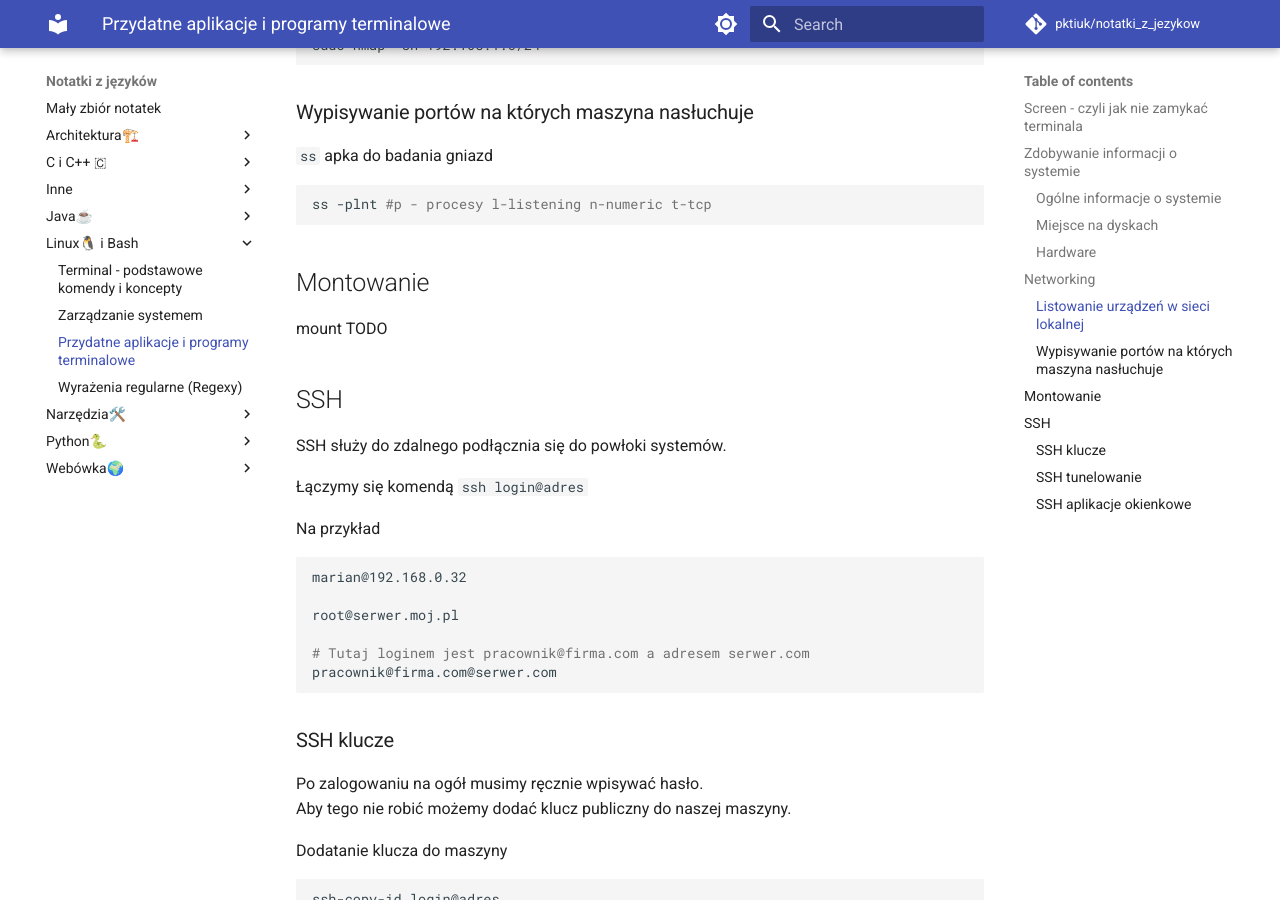
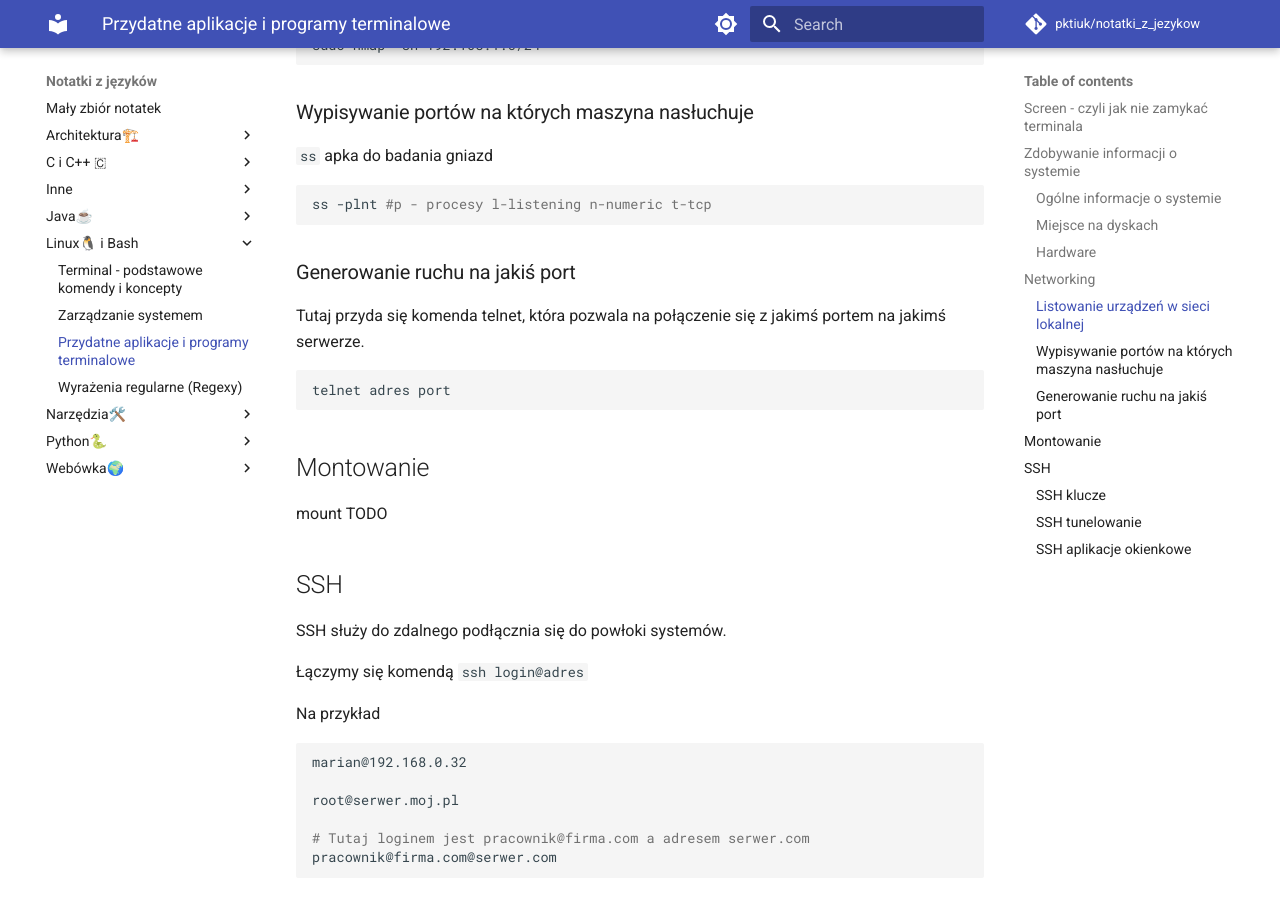
Before and after one commit to pktiuk/notatki_z_jezykow, an MkDocs documentation site: the page built from docs/Linux🐧 i Bash/programy.md, in a window 1280 px wide and 900 px high, scrolled down 3959 px. Built offline with MkDocs 1.6.1 and Material for MkDocs 9.7.7, drawn with Linux system fonts in a browser that asks for light colours; comment, search, counter and statistics services are not loaded.

Commit message:
Dopisanie telnetu do narzędzi

````diff
--- a/docs/Linux🐧 i Bash/programy.md
+++ b/docs/Linux🐧 i Bash/programy.md
@@ -198,6 +198,14 @@ sudo nmap -sn 192.168.1.0/24
 ss -plnt #p - procesy l-listening n-numeric t-tcp
 ```
 
+### Generowanie ruchu na jakiś port
+
+Tutaj przyda się komenda telnet, która pozwala na połączenie się z jakimś portem na jakimś serwerze.
+
+```bash
+telnet adres port
+```
+
 ## Montowanie
 
 mount
````
